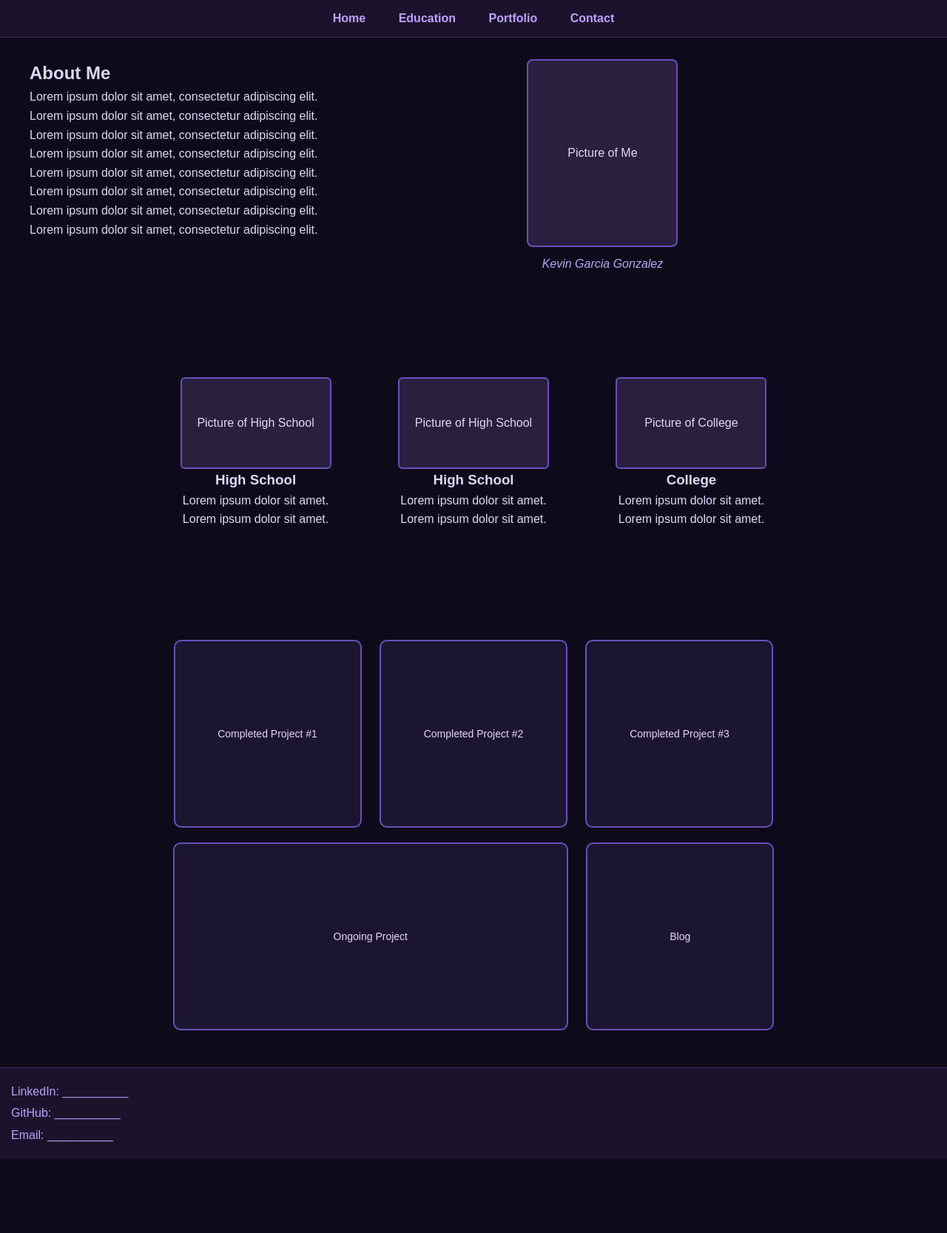
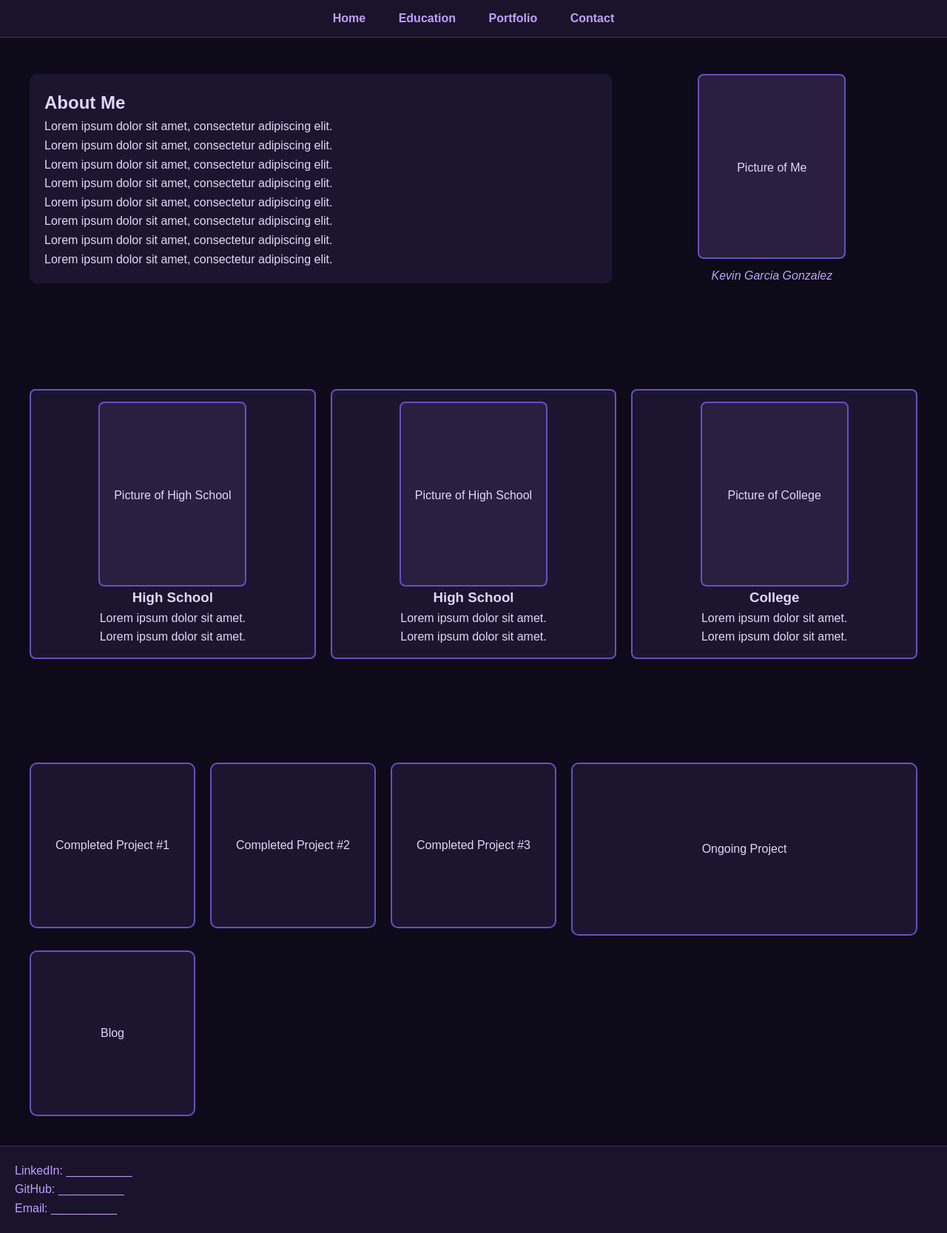
Before and after one commit to KevDev8/kevdev8.github.io, a plain HTML site: page index.html in a window 1280 px wide. Shown: the whole page at 74% size. Before the commit the page ends 1567 px from the top, so only its background shows below. Drawn offline with Linux system fonts and the light colour scheme.

Commit message:
Update styles.css

```diff
--- a/styles.css
+++ b/styles.css
@@ -1,6 +1,7 @@
 * {
     margin: 0;
     padding: 0;
+    box-sizing: border-box;
 }
 
 body {
@@ -10,7 +11,17 @@ body {
     line-height: 1.6;
 }
 
+.grid-container {
+    display: grid;
+    grid-template-rows: auto 1fr auto;
+    grid-template-areas:
+        "nav"
+        "main"
+        "footer";
+}
+
 nav {
+    grid-area: nav;
     background: #1a132b;
     padding: 12px;
     text-align: center;
@@ -39,18 +50,22 @@ nav ul li a:hover {
 }
 
 section {
-    padding: 80px 40px 40px;
+    padding: 100px 40px 40px;
+    display: grid;
+    justify-content: center;
+    gap: 20px;
 }
 
+.about {
+    grid-template-columns: 2fr 1fr;
+    align-items: start;
+}
 .about-text {
-    width: 645px;
-    display: inline-block;
-    vertical-align: top;
+    background: #1c1530;
+    border-radius: 10px;
+    padding: 20px;
 }
 .about-img {
-    width: 250px;
-    align-self: right;
-    display: inline-block;
     text-align: center;
 }
 .img-placeholder {
@@ -61,7 +76,6 @@ section {
     border-radius: 8px;
     margin: auto;
     line-height: 250px;
-    text-align: center;
     color: #e0d7f7;
 }
 .name {
@@ -71,53 +85,98 @@ section {
 }
 
 .education {
-    text-align: center;
+    grid-template-columns: repeat(auto-fit, minmax(250px, 1fr));
 }
 .school {
-    display: inline-block;
-    width: 250px;
-    margin: 20px;
-    vertical-align: top;
-}
-.school .img-placeholder {
-    width: 200px;
-    height: 120px;
-    background: #2a1f3f;
+    background: #1c1530;
     border: 2px solid #6a4fbf;
-    border-radius: 6px;
-    margin: auto;
-    line-height: 120px;
+    border-radius: 8px;
+    padding: 15px;
+    text-align: center;
 }
 
 .projects {
-    text-align: center;
+    display: grid;
+    grid-template-columns: repeat(auto-fit, minmax(200px, 1fr));
+    gap: 20px;
+    justify-items: center;
+    padding: 100px 40px 40px;
 }
+
 .project {
-    align-content: center;
-    display: inline-block;
-    width: 250px;
-    height: 250px;
     background: #1c1530;
     border: 2px solid #6a4fbf;
     border-radius: 10px;
-    margin: 10px;
-    font-size: 14px;
+    padding: 20px;
+    text-align: center;
     color: #e0d7f7;
+    width: 100%;
+    aspect-ratio: 1 / 1;
+    display: flex;
+    align-items: center;
+    justify-content: center;
+    transition: box-shadow 0.3s, transform 0.2s;
 }
+
 .project:hover {
-    box-shadow: 0px 0px 6px 2px #8d78d1d2;
+    box-shadow: 0px 0px 8px 2px #8d78d1d2;
+    transform: translateY(-4px);
 }
+
 .project.ongoing {
-    width: 530px;
-    height: 250px;
+    grid-column: span 2;
+    aspect-ratio: 2 / 1;
 }
 
 footer {
+    grid-area: footer;
     background: #1a132b;
     color: #c29fff;
-    padding: 15px;
+    padding: 20px;
+    text-align: left;
     border-top: 1px solid #3d2e61;
 }
-footer p {
-    margin: 4px 0;
+
+@media (max-width: 800px) {
+    .projects {
+        grid-template-columns: repeat(auto-fit, minmax(180px, 1fr));
+    }
+    .project.ongoing {
+        grid-column: auto;
+        aspect-ratio: 1 / 1;
+    }
 }
+
+@media (max-width: 800px) {
+    .projects {
+        grid-template-columns: repeat(auto-fit, minmax(180px, 1fr));
+    }
+    .project.ongoing {
+        grid-column: auto;
+        aspect-ratio: 1 / 1;
+    }
+}
+
+@media (max-width: 500px) {
+    nav ul li {
+        display: block;
+        margin: 10px 0;
+    }
+
+    section {
+        padding: 80px 20px;
+    }
+
+    .about {
+        grid-template-columns: 1fr;
+    }
+
+    .education,
+    .projects {
+        grid-template-columns: 1fr;
+    }
+
+    .projects {
+        padding: 80px 20px;
+    }
+}
```
